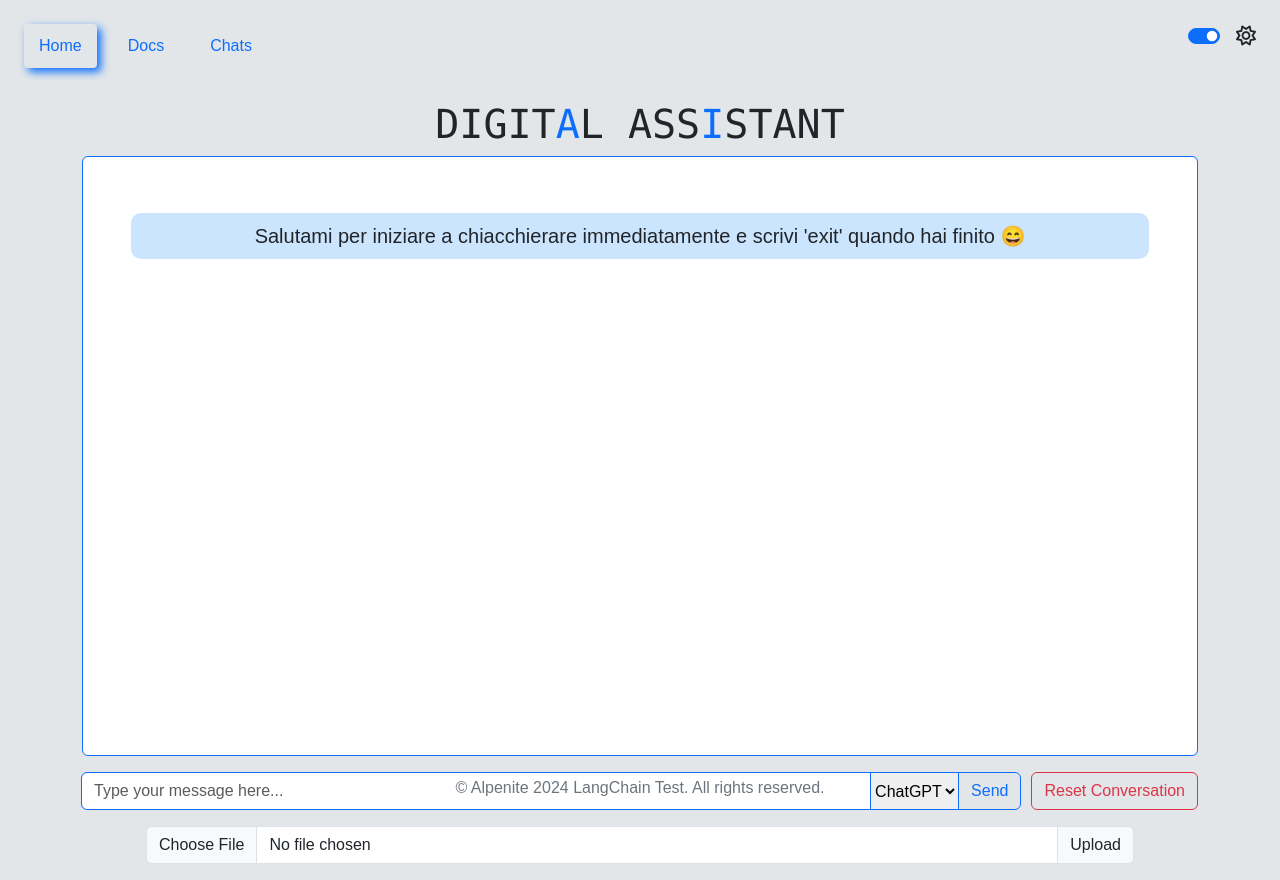
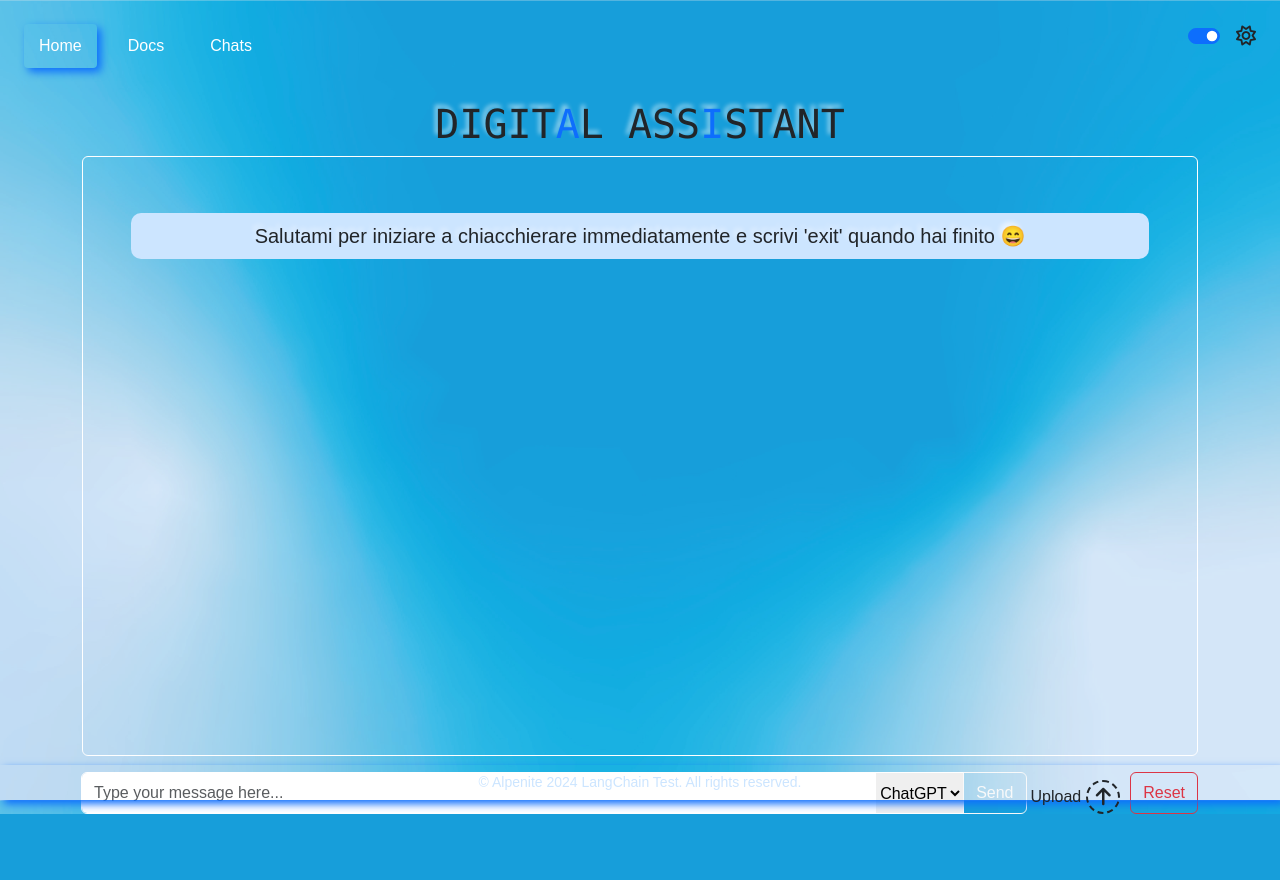
Before and after one commit to sarahelshark/LangChainChatBot, a Flask app: page / in a window 1280 px wide. After the commit the page ends 814 px from the top, so only its background shows below. Run offline with Flask 3, Linux system fonts and the light colour scheme; some libraries are stand-ins or nearby versions.

Commit message:
add some style changes (wip)

```diff
--- a/static/css/main.css
+++ b/static/css/main.css
@@ -24,27 +24,75 @@ body {
   margin: 0;
 }
 
+.text-shadow {
+  text-shadow: -3px -4px 4px rgba(255, 255, 255, 0.511);
+}
+
+
+/* Upload Styles */
+div.upload {
+  display: flex;
+  align-items: center;
+  z-index: 1000;
+}
+
+.upload>p {
+  margin: 0;
+  padding: 5px;
+}
+
+label.upload-area {
+  cursor: pointer;
+}
+
+label.upload-area span.upload-button {
+  position: relative;
+  width: 30px;
+  height: 30px;
+  padding: 15px;
+  border: 2px dashed ;
+  border-radius: 50%;
+  display: flex;
+  align-items: center;
+  justify-content: center;
+  transition: transform .4s;
+
+}
+
+label.upload-area span.upload-button i.fas {
+  position: absolute;
+  font-size: 20px;
+}
+
+label.upload-area span.upload-button:hover {
+  transform: scale(1.1);
+}
+
+input[type="file"] {
+  display: none;
+}
+
+
 /* Footer Styles */
+
 footer {
   position: fixed;
   bottom: 0;
   width: 100%;
   text-align: center;
-  margin: 0;
-  padding: 0;
-
+  padding: 7px 0;
+  z-index: 999;
+  box-shadow: var(--box-shadow);
 }
 
 footer p {
   margin: 0;
-  padding: 0;
-
+  color: var(--user-message-bg);
+  font-size: 14px;
 }
 
 /* Chatbox Styles */
-.chatbox {
-  background-color: var(--assistant-message-bg);
-}
+
 
 #placeholder {
   text-align: center;
@@ -215,3 +263,39 @@ footer p {
   transform: scale(1.02);
   cursor: pointer;
 }
+
+
+
+
+@media (max-width: 768px) {
+
+  body , #placeholder, .message-system, .message{
+    font-size: 15px;
+  }
+  .upload, .btn , #sendButton {
+      width: 20%;
+      font-size: 13px;
+  }
+  .upload>p {
+    display: none;
+  }
+  .upload{
+    margin-top: 20px;
+  }
+
+  #userInput{
+      width: 55%;
+      font-size: 13px;
+  }
+ #modelSelect {
+      width: 18%;
+      font-size: 13px;
+  }
+  #resetButton {
+      margin-top: 10px;
+      margin-left: 60% !important;
+
+  }
+
+
+}
--- a/static/js/main.js
+++ b/static/js/main.js
@@ -17,7 +17,7 @@ initializeDarkMode();
 //create model select element
 const modelSelect = document.createElement("select");
 modelSelect.id = "modelSelect";
-modelSelect.classList.add("border-primary");
+modelSelect.classList.add("border-white");
 
 
 /**
@@ -25,19 +25,25 @@ modelSelect.classList.add("border-primary");
 */
 function initializeResetAndUploadButton(){
     const resetButton = document.createElement("button");
+    resetButton.id = "resetButton";
     resetButton.classList.add("btn", "border", "border-danger", "btn-outline-danger", "rounded");
-    resetButton.textContent = "Reset Conversation";
+    resetButton.textContent = "Reset";
     resetButton.style.marginLeft = "10px";
     sendButton.insertAdjacentElement('afterend', resetButton);
     resetButton.addEventListener("click", resetConversation);
     //create input upload element
     const uploadElement = `
-    <div class="input-group m-3 px-5 ">
-      <input type="file" class="form-control" id="inputGroupFile02">
-      <label class="input-group-text" for="inputGroupFile02">Upload</label>
-    </div>
-    `;
-    resetButton.insertAdjacentHTML('afterend', uploadElement);
+    <div class="upload d-flex align-items-center mt-2">
+        <p class="mb-0 ">Upload</p>
+        <label class="upload-area">
+            <input type="file" class="d-none">
+            <span class="upload-button btn btn-white">
+                <i class="fas fa-arrow-up"></i>
+            </span>
+        </label>
+    </div>`;
+    sendButton.insertAdjacentHTML('afterend', uploadElement);
+
 }
 /**
 * Initializes the model selection dropdown and adds it to the DOM, Then an event is triggered whether the selected option is Chatgpt or Gemini, an overlay with the chosen model is added in order to give give a feedback .
@@ -88,12 +94,22 @@ function feedbackOverlay() {
 * @param {boolean} isDark - The theme to set.
 */
 function setTheme(isDark) {
+    const darkBgImage = 'url("/static/images/dark-bg.jpg")';
+    const lightBgImage = 'url("/static/images/light-bg.jpg")';
+
     bodyElement.setAttribute('data-bs-theme', isDark ? 'dark' : 'light');
     localStorage.setItem('bsTheme', isDark ? 'dark' : 'light');
     darkIcon.classList.toggle('d-none', !isDark);
     lightIcon.classList.toggle('d-none', isDark);
     bodyElement.classList.toggle('bg-dark', isDark);
     bodyElement.classList.toggle('text-white', isDark);
+
+    bodyElement.style.backgroundImage = isDark ? darkBgImage : lightBgImage;
+    bodyElement.style.backgroundSize = 'cover';
+    bodyElement.style.backgroundRepeat = 'no-repeat';
+    bodyElement.style.backgroundPosition = 'center center';
+    bodyElement.style.backgroundAttachment = 'fixed';
+
     docsLink.classList.toggle('custom-hover-dark', isDark);
     homeLink.classList.toggle('custom-hover-dark', isDark);
     footerDark.classList.toggle('text-white', isDark);
--- a/templates/docs.html
+++ b/templates/docs.html
@@ -16,7 +16,7 @@
 
     <div class="container mt-2 " id="docs-container" role="main">
         <h1 id="digital-assistant-docs" class="text-center w-100 font-monospace text-uppercase">  <i class="fa fa-quote-left" aria-hidden="true"></i> Hello Docs!  <i class="fa fa-quote-right" aria-hidden="true"></i></h1>
-        <div id="readme-content" class="container border  border-primary rounded p-5 mb-3 fs-5" style="height: 600px; overflow-y: auto;" aria-live="polite">
+        <div id="readme-content" class="container border  border-white rounded p-5 mb-3 fs-5" style="height: 600px; overflow-y: auto;" aria-live="polite">
             <!-- Your README.md content will be rendered here -->
         </div>
     </div>
--- a/templates/footer.html
+++ b/templates/footer.html
@@ -1,3 +1,3 @@
 <footer class="text-secondary ">
-    <p id="footer-dark" class="fw-lighter fs-6" >&copy; Alpenite 2024 LangChain Test. All rights reserved.</p>
+    <p id="footer-dark" class="fw-lighter 0" >&copy; Alpenite 2024 LangChain Test. All rights reserved.</p>
 </footer>
--- a/templates/main.html
+++ b/templates/main.html
@@ -1,19 +1,19 @@
 <main class="container mt-2" id="main-container" role="main">
 
-    <h1 id="digital-assistant" class="text-center w-100 font-monospace text-uppercase">
+    <h1 id="digital-assistant" class="text-center text-shadow w-100 font-monospace text-uppercase">
         Digit<span class="text-primary">a</span>l Ass<span class="text-primary">i</span>stant
     </h1>
-    <div id="chatbox" class="chatbox border border-primary p-5 mb-3 text-dark fs-5 rounded" style="height: 600px; overflow-y: auto;" aria-live="polite">
+    <div id="chatbox" class="chatbox text-shadow border border-white p-5 mb-3 text-dark fs-5 rounded" style="height: 600px; overflow-y: auto;" aria-live="polite">
         <div id="placeholder" class="text-dark" >
             Salutami per iniziare a chiacchierare immediatamente e scrivi 'exit' quando hai finito 😄
         </div>
     </div>
-    <div class="input-group" id="inputGroup">
+    <div class="input-group " id="inputGroup">
         <label for="userInput" class="visually-hidden">
             Type your message
         </label>
-        <input type="text" id="userInput" class="form-control border border-primary rounded-start" placeholder="Type your message here..." aria-label="Type your message">
-        <button id="sendButton" class="btn btn-outline-primary rounded-end" onclick="sendMessage()">Send</button>
+        <input type="text" id="userInput" class="form-control border border-white rounded-start" placeholder="Type your message here..." aria-label="Type your message">
+        <button id="sendButton" class="btn btn-outline-light rounded-end" onclick="sendMessage()">Send</button>
     </div>
 </main>
 
--- a/templates/navbar.html
+++ b/templates/navbar.html
@@ -4,7 +4,7 @@
 
     <!-- left -->
     <li class="nav-item p-4 ">
-       <ul class="navbar-nav d-flex flex-row gap-3 text-primary">
+       <ul class="navbar-nav d-flex flex-row gap-3 text-white">
           <li><a href="/" id="nav-home"  class="nav-item nav-link active custom-hover-light" aria-current="page">Home</a></li>
           <li><a href="/docs" id="nav-docs" class="nav-item nav-link custom-hover-light ">Docs</a></li>
           <li><a href="#" id="nav-old-chats" class="nav-item nav-link custom-hover-light "  type="button" data-bs-toggle="offcanvas" data-bs-target="#oldChatsOffcanvas" aria-controls="oldChatsOffcanvas">Chats</a></li>
```
Also changed, not shown: static/images/dark-bg.jpg (added), static/images/light-bg.jpg (added).
